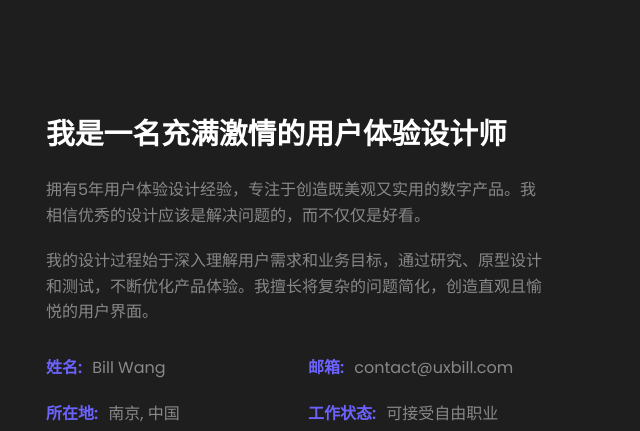
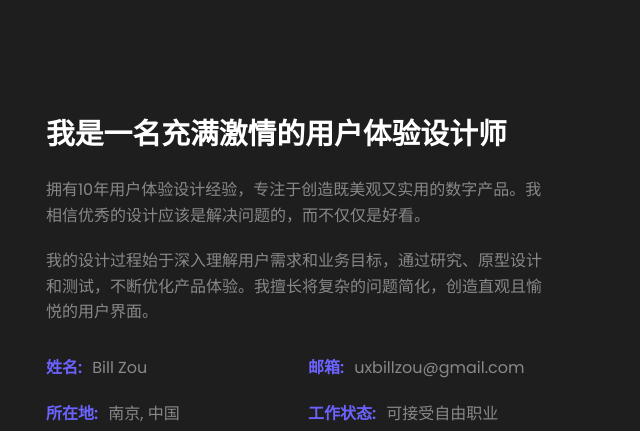
Before and after one commit to uxbillzou/portfolio, a plain HTML site: page index.html in a window 1280 px wide. Shown: the part 1041-1472 px from the top of the page, 619-1259 px from the left. Drawn offline with Linux system fonts and the light colour scheme.

Commit message:
Update index.html

```diff
--- a/index.html
+++ b/index.html
@@ -78,16 +78,16 @@
                 </div>
                 <div class="about-text">
                     <h3>我是一名充满激情的用户体验设计师</h3>
-                    <p>拥有5年用户体验设计经验，专注于创造既美观又实用的数字产品。我相信优秀的设计应该是解决问题的，而不仅仅是好看。</p>
+                    <p>拥有10年用户体验设计经验，专注于创造既美观又实用的数字产品。我相信优秀的设计应该是解决问题的，而不仅仅是好看。</p>
                     <p>我的设计过程始于深入理解用户需求和业务目标，通过研究、原型设计和测试，不断优化产品体验。我擅长将复杂的问题简化，创造直观且愉悦的用户界面。</p>
                     <div class="about-info">
                         <div class="info-item">
                             <span>姓名:</span>
-                            <p>Bill Wang</p>
+                            <p>Bill Zou</p>
                         </div>
                         <div class="info-item">
                             <span>邮箱:</span>
-                            <p>contact@uxbill.com</p>
+                            <p>uxbillzou@gmail.com</p>
                         </div>
                         <div class="info-item">
                             <span>所在地:</span>
```
